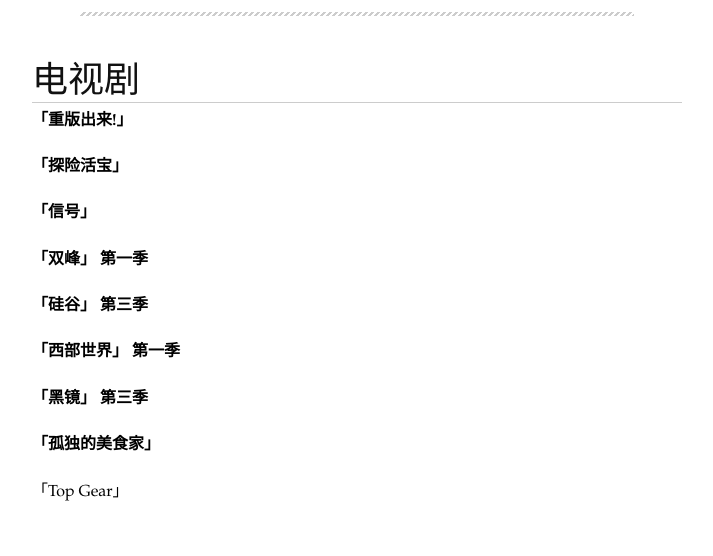
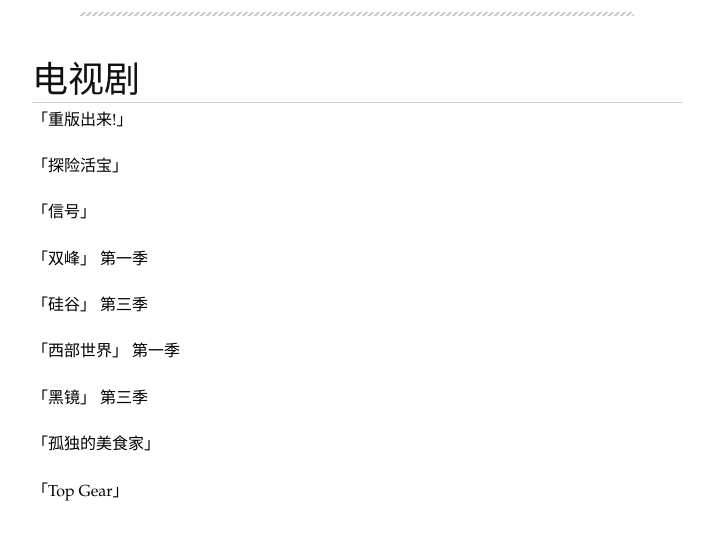
Before and after one commit to aioplkj/aioplkj.github.com, a Jekyll site: the page built from _posts/2017-1-1-2016movies.md, in a window 1280 px wide. Shown: the part 4993-5549 px from the top of the page, without its empty margins (78-791 px from the left). Built offline with Jekyll 4.4.1, drawn with Linux system fonts in a browser that asks for light colours; some web fonts are replaced; Markdown is read by kramdown in place of the engine named in the settings; comment, search, counter and statistics services are not loaded.

```diff
--- a/_posts/2017-1-1-2016movies.md
+++ b/_posts/2017-1-1-2016movies.md
@@ -62,20 +62,20 @@ ___
 
 #[电视剧](id:anchor1)
 
-__「重版出来!」__
+「重版出来!」
 
-__「探险活宝」__
+「探险活宝」
 
-__「信号」__
+「信号」
 
-__「双峰」 第一季__
+「双峰」 第一季
 
-__「硅谷」 第三季__
+「硅谷」 第三季
 
-__「西部世界」 第一季__
+「西部世界」 第一季
 
-__「黑镜」 第三季__
+「黑镜」 第三季
 
-__「孤独的美食家」__
+「孤独的美食家」
 
 「Top Gear」
```
